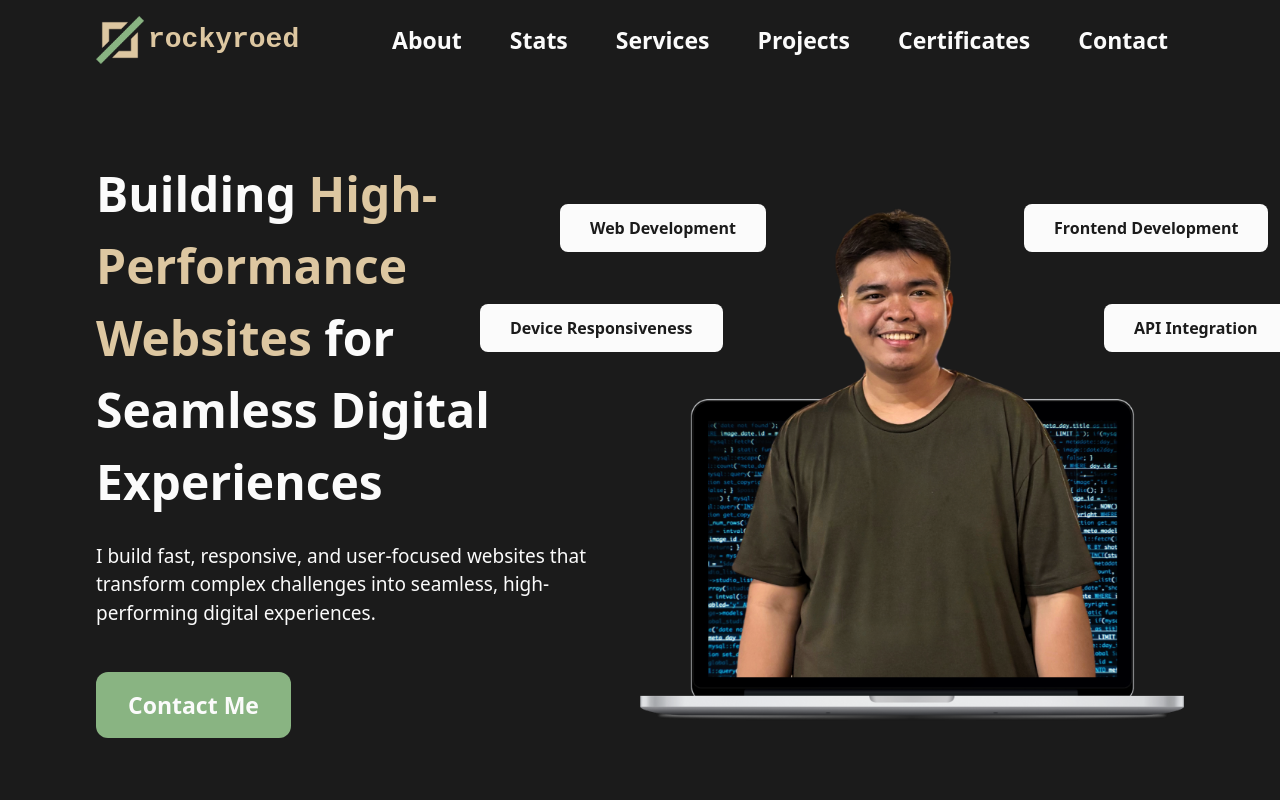
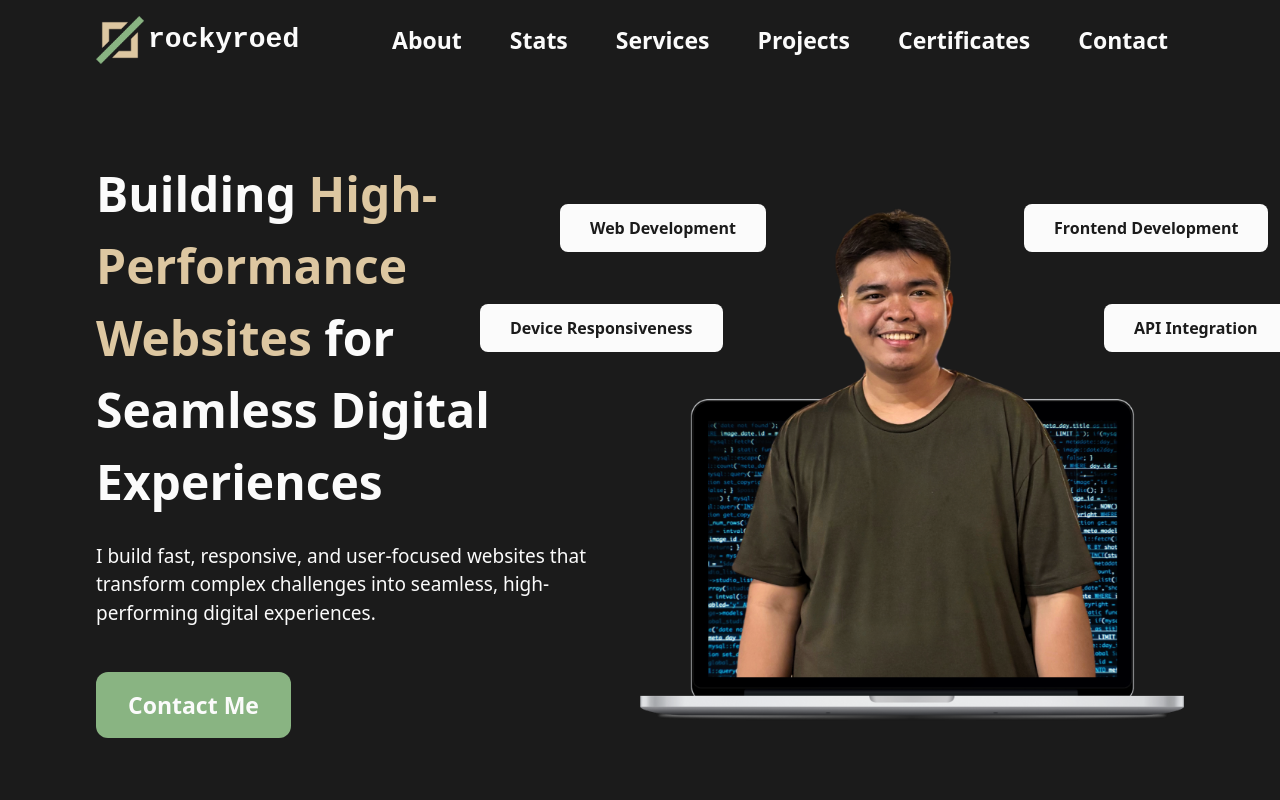
Before and after one commit to rockyroed/portfolio, a React (Vite) app: page / in a window 1280 px wide. Shown: the top 800 px of the page. Built offline with nearby package versions, Linux system fonts and the light colour scheme; a web font is replaced by a local one.

Commit message:
Remove text color init

```diff
--- a/src/App.jsx
+++ b/src/App.jsx
@@ -6,7 +6,7 @@
 
 const App = () => {
   return (
-    <div className="flex flex-col justify-center items-center text-foreground">
+    <div className="flex flex-col justify-center items-center">
       <NavBar />
       <Hero />
       <Stack />
```
